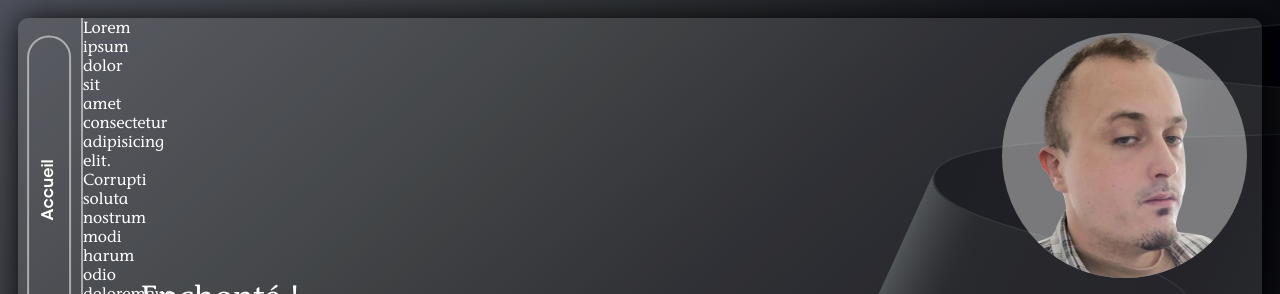
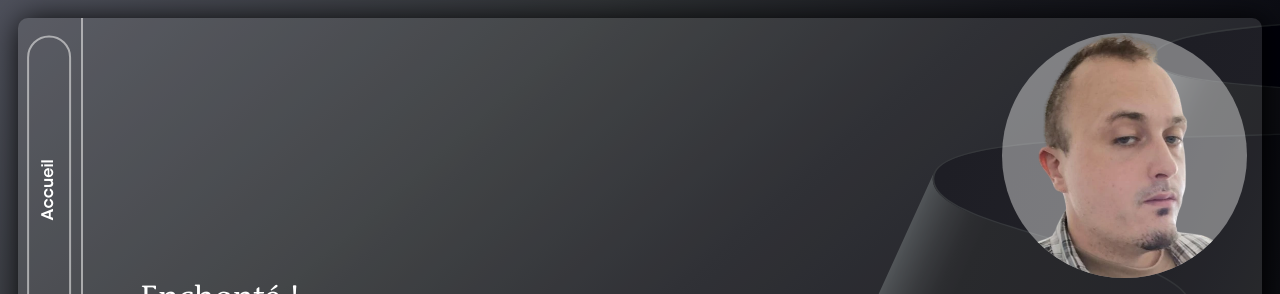
Before and after one commit to RogerBytes-Softworks/Portfolio, a website: page index.html in a window 1280 px wide. Shown: the top 294 px of the page. Drawn offline with nearby package versions, Linux system fonts and the light colour scheme; no server answers.

Commit message:
no comment

```diff
--- a/index.html
+++ b/index.html
@@ -52,11 +52,11 @@
         </tr>
       </table>
 
-      <p>Lorem ipsum dolor sit amet consectetur adipisicing elit. Corrupti soluta nostrum modi harum odio doloremque ea ab tempora excepturi? Error aut aliquam officiis fugit natus explicabo maiores ratione corporis tempore?
+      <!-- <p>Lorem ipsum dolor sit amet consectetur adipisicing elit. Corrupti soluta nostrum modi harum odio doloremque ea ab tempora excepturi? Error aut aliquam officiis fugit natus explicabo maiores ratione corporis tempore?
       Quibusdam, ipsum aut, maiores dolorem, neque beatae dicta praesentium autem cumque repellat ut dolore? Nam perferendis, ea minus laboriosam dolor nesciunt facilis nemo voluptate repellendus quis atque exercitationem molestias accusantium.
       Quibusdam, ipsum aut, maiores dolorem, neque beatae dicta praesentium autem cumque repellat ut dolore? Nam perferendis, ea minus laboriosam dolor nesciunt facilis nemo voluptate repellendus quis atque exercitationem molestias accusantium.
       Quibusdam, ipsum aut, maiores dolorem, neque beatae dicta praesentium autem cumque repellat ut dolore? Nam perferendis, ea minus laboriosam dolor nesciunt facilis nemo voluptate repellendus quis atque exercitationem molestias accusantium.
-      </p>
+      </p> -->
 
     </div>
 
```
